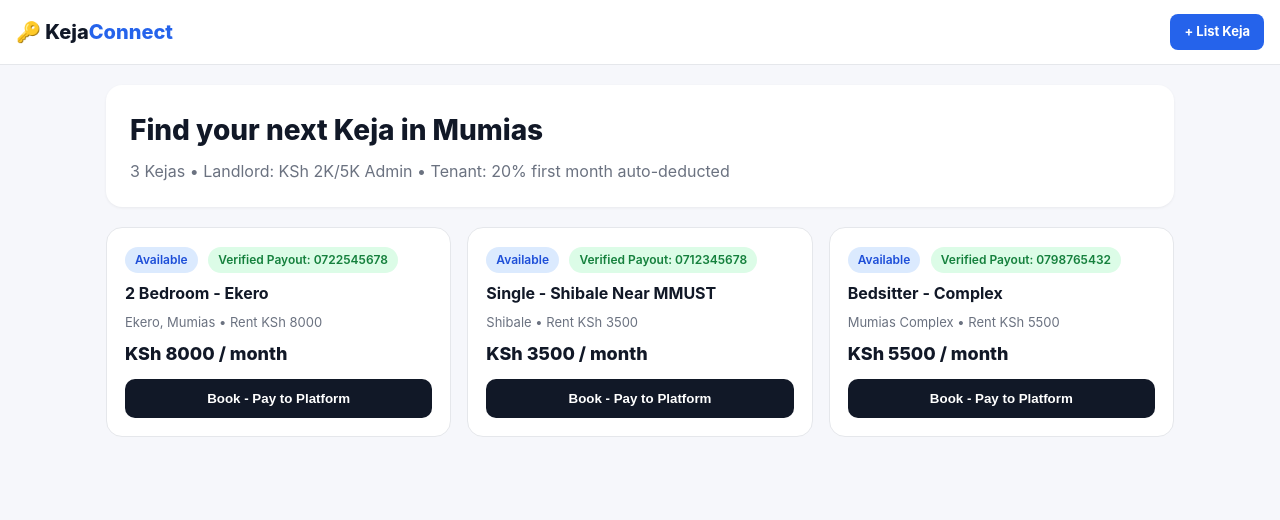
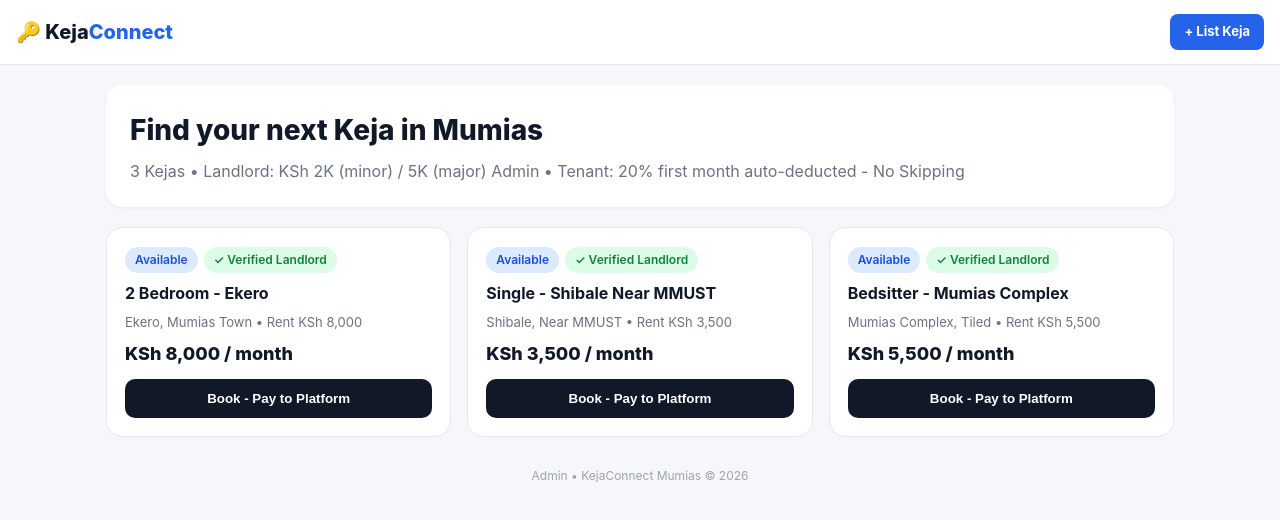
Before and after one commit to muhsinswaleh69-max/KejaConnect, a Next.js app: page / in a window 1280 px wide. Shown: the top 520 px of the page. Built offline with nearby package versions, Linux system fonts and the light colour scheme.

Commit message:
Update page.tsx

```diff
--- a/app/page.tsx
+++ b/app/page.tsx
@@ -2,9 +2,9 @@
 import { useEffect, useState } from "react"
 
 const defaultKejas = [
-  {id:1, title:"2 Bedroom - Ekero", rent:8000, location:"Ekero, Mumias", mpesa:"0722545678", yourCut:1600, toLandlord:6400},
-  {id:2, title:"Single - Shibale Near MMUST", rent:3500, location:"Shibale", mpesa:"0712345678", yourCut:700, toLandlord:2800},
-  {id:3, title:"Bedsitter - Complex", rent:5500, location:"Mumias Complex", mpesa:"0798765432", yourCut:1100, toLandlord:4400},
+  {id:1, title:"2 Bedroom - Ekero", rent:8000, location:"Ekero, Mumias Town", mpesa:"0722545678", yourCut:1600, toLandlord:6400},
+  {id:2, title:"Single - Shibale Near MMUST", rent:3500, location:"Shibale, Near MMUST", mpesa:"0712345678", yourCut:700, toLandlord:2800},
+  {id:3, title:"Bedsitter - Mumias Complex", rent:5500, location:"Mumias Complex, Tiled", mpesa:"0798765432", yourCut:1100, toLandlord:4400},
 ]
 
 export default function Home(){
@@ -19,23 +19,32 @@ export default function Home(){
     <>
       <div className="header">
         <div className="logo">🔑 Keja<span>Connect</span></div>
-        <a href="/list" style={{background:'#2563eb', color:'white', padding:'8px 14px', borderRadius:'8px', fontSize:'13px', fontWeight:700}}> + List Keja</a>
+        <a href="/list" style={{background:'#2563eb', color:'white', padding:'8px 14px', borderRadius:'8px', fontSize:'13px', fontWeight:700, textDecoration:'none'}}> + List Keja</a>
       </div>
+
       <div className="container">
         <div className="hero">
           <h1>Find your next Keja in Mumias</h1>
-          <p>{kejas.length} Kejas • Landlord: KSh 2K/5K Admin • Tenant: 20% first month auto-deducted</p>
+          <p>{kejas.length} Kejas • Landlord: KSh 2K (minor) / 5K (major) Admin • Tenant: 20% first month auto-deducted - No Skipping</p>
         </div>
+
         <div className="grid">
           {kejas.map(k=>(
             <div key={k.id} className="card">
-              <span className="badge badge-blue">Available</span> <span className="badge badge-green">Verified Payout: {k.mpesa}</span>
+              <div style={{marginBottom:'6px'}}>
+                <span className="badge badge-blue">Available</span>
+                <span className="badge badge-green">✓ Verified Landlord</span>
+              </div>
               <h3>{k.title}</h3>
-              <div className="meta">{k.location} • Rent KSh {k.rent}</div>
-              <div className="price">KSh {k.rent} / month</div>
-              <button className="btn" onClick={()=>alert(`To book: Pay KSh ${k.rent} to KejaConnect Till. Landlord gets KSh ${k.toLandlord}, you keep KSh ${k.yourCut} auto.`)}>Book - Pay to Platform</button>
+              <div className="meta">{k.location} • Rent KSh {k.rent.toLocaleString()}</div>
+              <div className="price">KSh {k.rent.toLocaleString()} / month</div>
+              <button className="btn" onClick={()=>alert(`BOOKING:\nPay KSh ${k.rent} to KejaConnect Till\n\nAuto Split:\n• Platform keeps: KSh ${k.yourCut} (20%)\n• Landlord gets: KSh ${k.toLandlord} (80%) via M-Pesa\n\nNo skipping!`)}>Book - Pay to Platform</button>
             </div>
           ))}
+        </div>
+
+        <div style={{textAlign:'center', marginTop:'30px', fontSize:'12px', color:'#9ca3af'}}>
+          <a href="/admin" style={{color:'#9ca3af'}}>Admin</a> • KejaConnect Mumias © 2026
         </div>
       </div>
     </>
```
